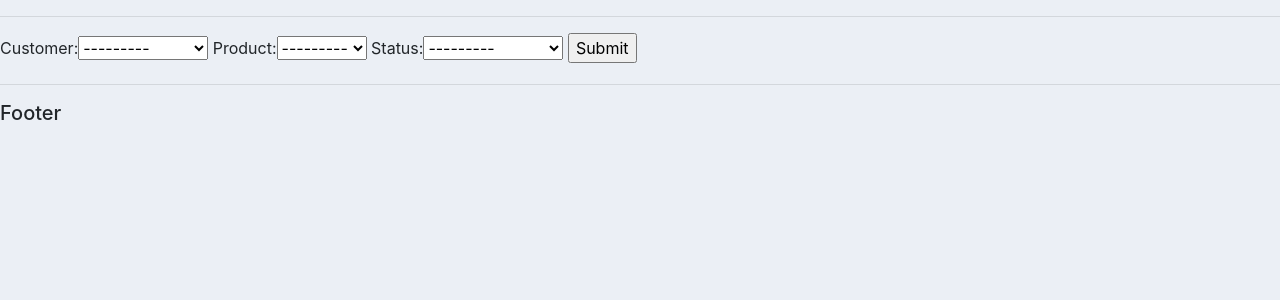
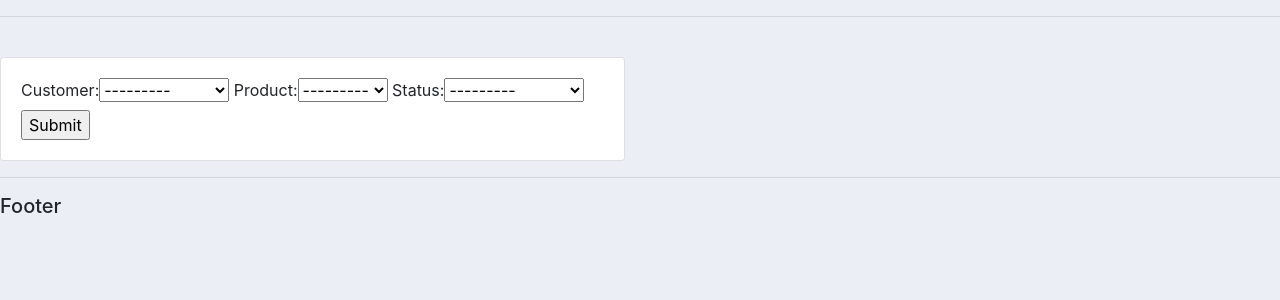
Before and after one commit to tareqelwan/CRM1, a Django app: page /create_order/ in a window 1280 px wide. Shown: the part 84-384 px from the top of the page. Run offline with Django 3.2, Linux system fonts and the light colour scheme; data comes from the database, SQL or seed files in the repository; some libraries are stand-ins or nearby versions.

Commit message:
create order

```diff
--- a/accounts/templates/accounts/create_order.html
+++ b/accounts/templates/accounts/create_order.html
@@ -1,16 +1,17 @@
 {% extends 'accounts/main.html' %}
 {% load static %}
-
 {% block content %}
-
-<form action="" method="POST">
-
-    {% csrf_token %}
-
-    {{form}}
-
-    <input type="submit" name="Submit">
-
-</form>
+<br>
+<div class="row">
+    <div class="col-md-6">
+        <div class="card card-body">
+            <form action="" method="POST">
+                {% csrf_token %}
+                {{form}}
+                <input type="submit" name="Submit">
+            </form>
+        </div>
+    </div>
+</div>
 
 {% endblock %}
```
Also changed, not shown: accounts/templates/accounts/delete_order.html (+7 -4 lines).
